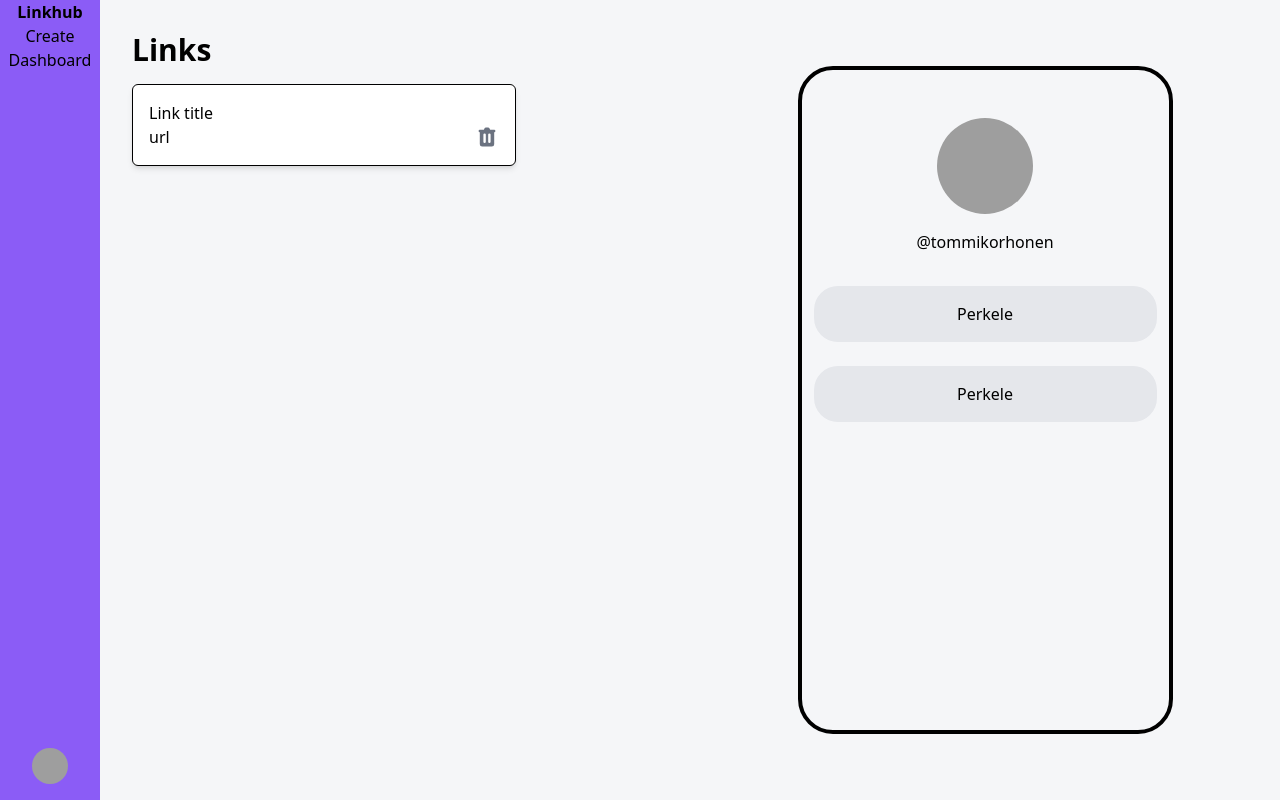
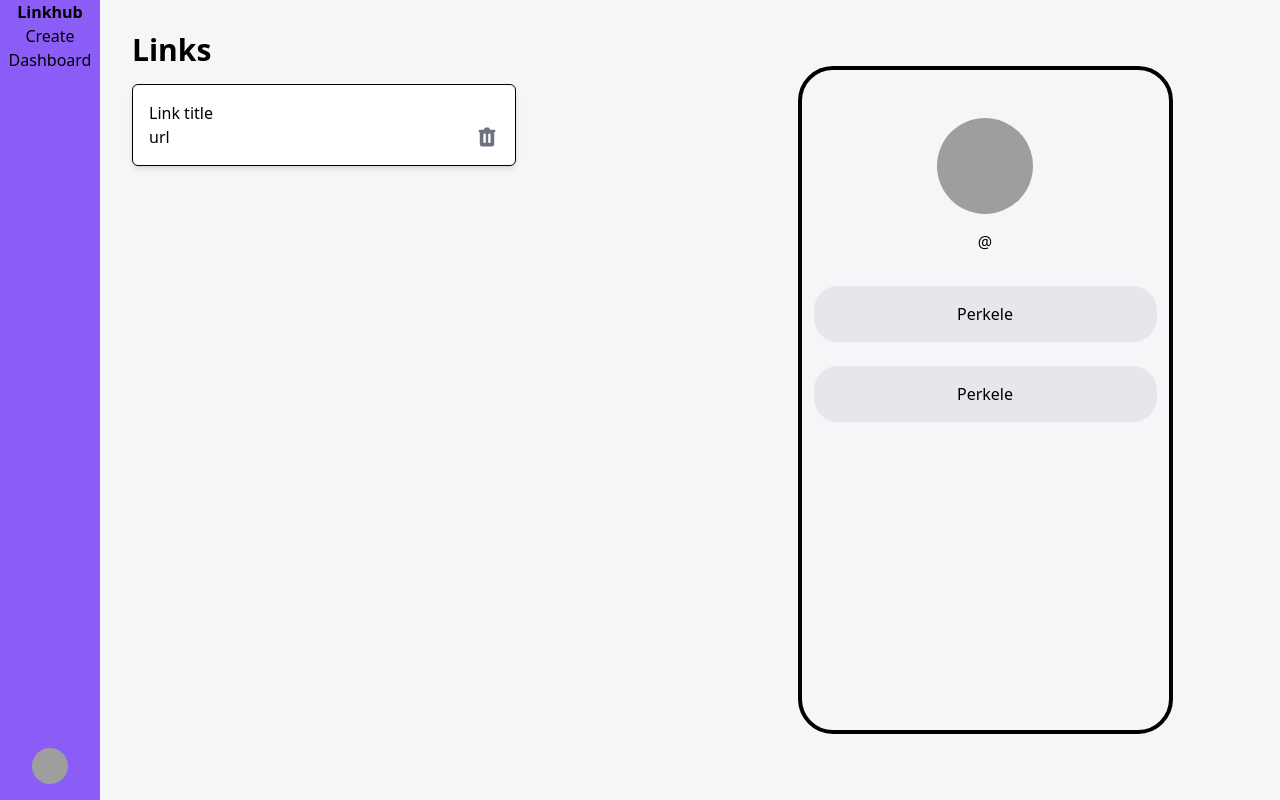
Before and after one commit to TommiKorhonen/Linkhub, a React (Create React App) app: page /dashboard in a window 1280 px wide. Built offline with nearby package versions, Linux system fonts and the light colour scheme; no server answers; grey boxes are pictures that could not be loaded.

Commit message:
added user props to preview

```diff
--- a/src/hooks/useDocument.tsx
+++ b/src/hooks/useDocument.tsx
@@ -2,7 +2,10 @@ import { doc, onSnapshot, snapshotEqual } from "firebase/firestore";
 import { useEffect, useState } from "react";
 import { db } from "../firebase/config";
 
-export const useDocument = (collection: string, id: string | undefined) => {
+export const useDocument = (
+  collection: string,
+  id: string | undefined | null
+) => {
   const [document, setDocument] = useState<any>(null);
   const [error, setError] = useState<null | string>(null);
 
--- a/src/pages/dashboard/Dashboard.tsx
+++ b/src/pages/dashboard/Dashboard.tsx
@@ -1,7 +1,12 @@
 import React from "react";
 import Preview from "./Preview";
 import { TrashIcon } from "@heroicons/react/solid";
+import { useAuthContext } from "../../hooks/useAuthContext";
+import { useDocument } from "../../hooks/useDocument";
 const Dashboard = () => {
+  const { user } = useAuthContext();
+  const { document, error } = useDocument("users", user?.displayName);
+  console.log(document);
   return (
     <div className="grid grid-cols-2 min-h-screen">
       <div className="flex flex-col p-8">
@@ -15,7 +20,7 @@ const Dashboard = () => {
         </div>
       </div>
       <div className="flex items-center justify-center h-full">
-        <Preview />
+        <Preview {...document} />
       </div>
     </div>
   );
--- a/src/pages/dashboard/Preview.tsx
+++ b/src/pages/dashboard/Preview.tsx
@@ -1,15 +1,28 @@
 import React from "react";
 import Avatar from "../../components/avatar/Avatar";
 import UserImg from "../../assets/user.png";
-const Preview = () => {
+interface IUserDoc {
+  background_color: string;
+  displayName: string;
+  photoURL: null | string;
+  text_color: string;
+}
+
+const Preview: React.FC<IUserDoc> = (props) => {
+  const { background_color, displayName, photoURL, text_color } = props;
   return (
     <div className="w-[375px] h-[668px] border-4 border-solid border-black rounded-[35px] overflow-hidden overflow-y-auto">
-      <div className="flex flex-col py-12 w-full h-full mx-auto">
+      <div
+        className="flex flex-col py-12 w-full h-full mx-auto"
+        style={{ backgroundColor: background_color }}
+      >
         <div className="mx-auto px-3">
           <Avatar src={UserImg} h={96} w={96} />
         </div>
         <div className="mt-4">
-          <h1 className="text-center">@tommikorhonen</h1>
+          <h1 className="text-center" style={{ color: text_color }}>
+            @{displayName}
+          </h1>
         </div>
         <div className="flex flex-col gap-6 px-3 mt-8">
           <div className="bg-gray-200 p-4 w-full flex items-center justify-center rounded-3xl hover:invert">
--- a/src/pages/user/User.tsx
+++ b/src/pages/user/User.tsx
@@ -8,7 +8,7 @@ import { useParams } from "react-router-dom";
 const User = () => {
   let { username } = useParams();
   const { document, error } = useDocument("users", username);
-  console.log(document);
+  // console.log(document);
 
   if (error) {
     return <div className="error">{error}</div>;
```
